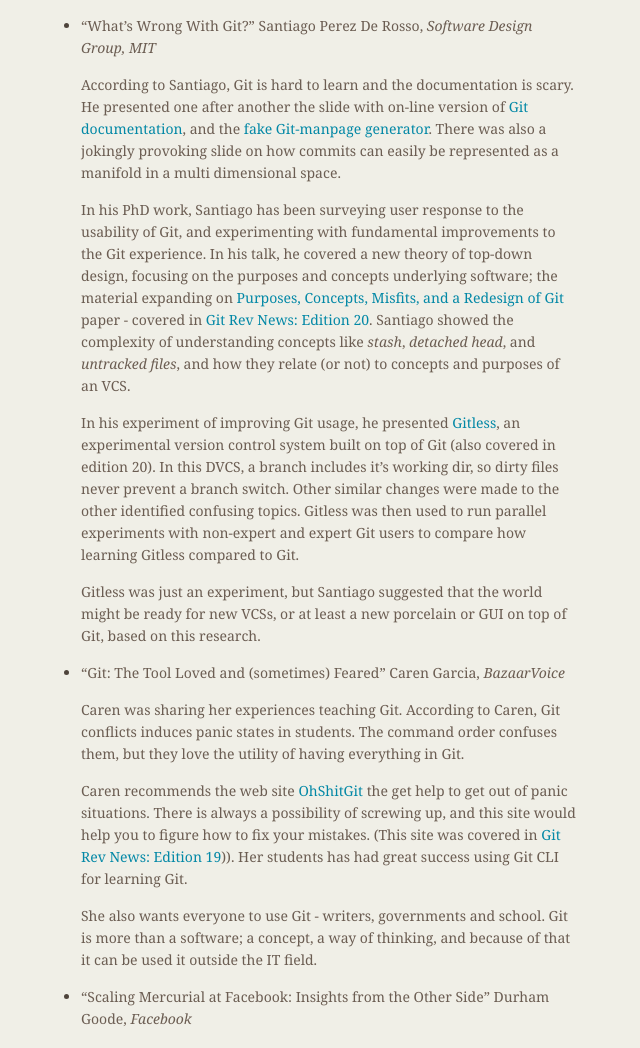
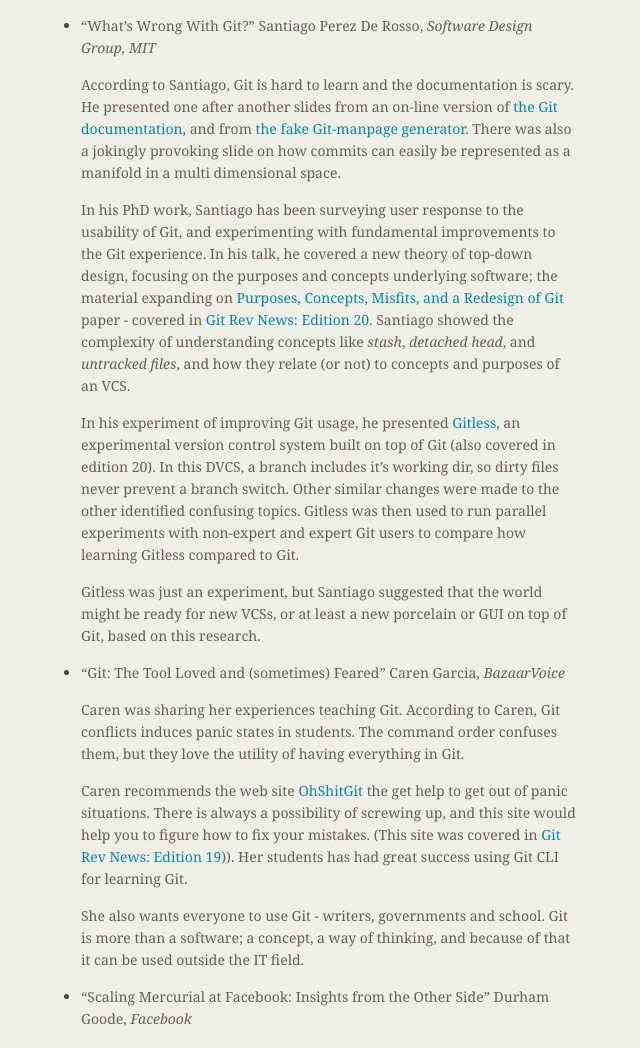
Before and after one commit to git/git.github.io, a Jekyll site: the page built from rev_news/drafts/edition-24.md, in a window 1280 px wide and 1400 px high, scrolled down 8259 px. Shown: the part 185-1233 px from the top of the window, without its empty margins (503-1143 px from the left). Built offline with Jekyll 4.4.1, drawn with Linux system fonts in a browser that asks for light colours.

Commit message:
rn-24: reword related to Santiago's slides

```diff
--- a/rev_news/drafts/edition-24.md
+++ b/rev_news/drafts/edition-24.md
@@ -485,9 +485,9 @@
     Santiago Perez De Rosso, _Software Design Group, MIT_
 
     According to Santiago, Git is hard to learn and the documentation
-    is scary.  He presented one after another the slide with on-line
-    version of [Git documentation](https://www.kernel.org/pub/software/scm/git/docs/),
-    and the [fake Git-manpage generator](https://git-man-page-generator.lokaltog.net/).
+    is scary.  He presented one after another slides from an on-line
+    version of [the Git documentation](https://www.kernel.org/pub/software/scm/git/docs/),
+    and from [the fake Git-manpage generator](https://git-man-page-generator.lokaltog.net/).
     There was also a jokingly provoking slide on how commits can
     easily be represented as a manifold in a multi dimensional space.
 
@@ -495,7 +495,8 @@
     usability of Git, and experimenting with fundamental improvements
     to the Git experience.  In his talk, he covered a new theory of
     top-down design, focusing on the purposes and concepts underlying
-    software; the material expanding on [Purposes, Concepts, Misfits, and a Redesign of Git](http://people.csail.mit.edu/sperezde/pre-print-oopsla16.pdf)
+    software; the material expanding on
+    [Purposes, Concepts, Misfits, and a Redesign of Git](http://people.csail.mit.edu/sperezde/pre-print-oopsla16.pdf)
     paper - covered in [Git Rev News: Edition 20](https://git.github.io/rev_news/2016/10/19/edition-20/).
     Santiago showed the complexity of understanding concepts like
     _stash_, _detached head_, and _untracked files_, and how they
@@ -532,7 +533,7 @@
 
     She also wants everyone to use Git - writers, governments and
     school.  Git is more than a software; a concept, a way of
-    thinking, and because of that it can be used it outside the IT
+    thinking, and because of that it can be used outside the IT
     field.
 
 
```
